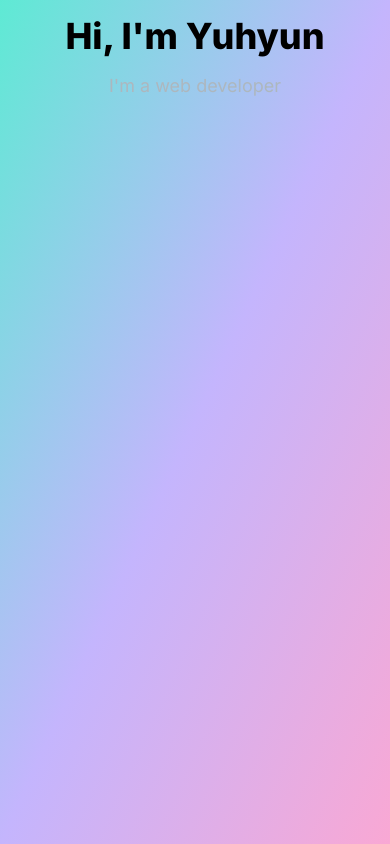
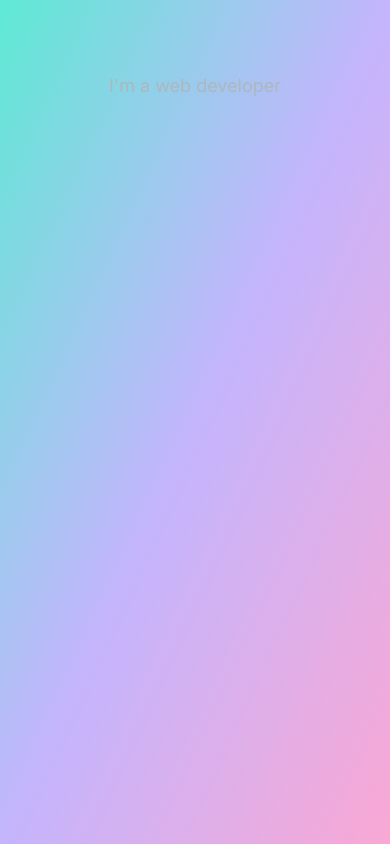
Before and after one commit to yuhyunjeong/portfolio-website, a Next.js app in the folder portfolio-website/: page / in a window 390 px wide. Built offline with nearby package versions, Linux system fonts and the light colour scheme.

Commit message:
react-type-animation

```diff
--- a/portfolio-website/app/components/About.jsx
+++ b/portfolio-website/app/components/About.jsx
@@ -1,10 +1,29 @@
+"use client";
+import { TypeAnimation } from "react-type-animation";
+
 export default function About() {
   return (
     <section>
-      <div className="grid grid-cols-1 lg:grid-cols-12">
-        <div className="col-span-7 place-self-center text-center">
+      <div className="grid grid-cols-1 ">
+        <div className="place-self-center text-center">
           <h1 className="text-black mb-4 text-4xl lg:text-6xl font-extrabold">
-            Hi, I'm Yuhyun
+            {""}
+            <TypeAnimation
+              sequence={[
+                // Same substring at the start will only be typed out once, initially
+                "Yuhyun",
+                1000, // wait 1s before replacing "Mice" with "Hamsters"
+                "Jade",
+                1000,
+                "web developer",
+                1000,
+                "frontend developer",
+                1000,
+              ]}
+              wrapper="span"
+              speed={50}
+              repeat={Infinity}
+            />
           </h1>
           <p className="text-[#ADB7BE] text-lg lg:text-xl">
             I'm a web developer
```
Also changed, not shown: portfolio-website/package.json (+5 -4 lines), 2 other files (tests, documents, lock files or other folders).
